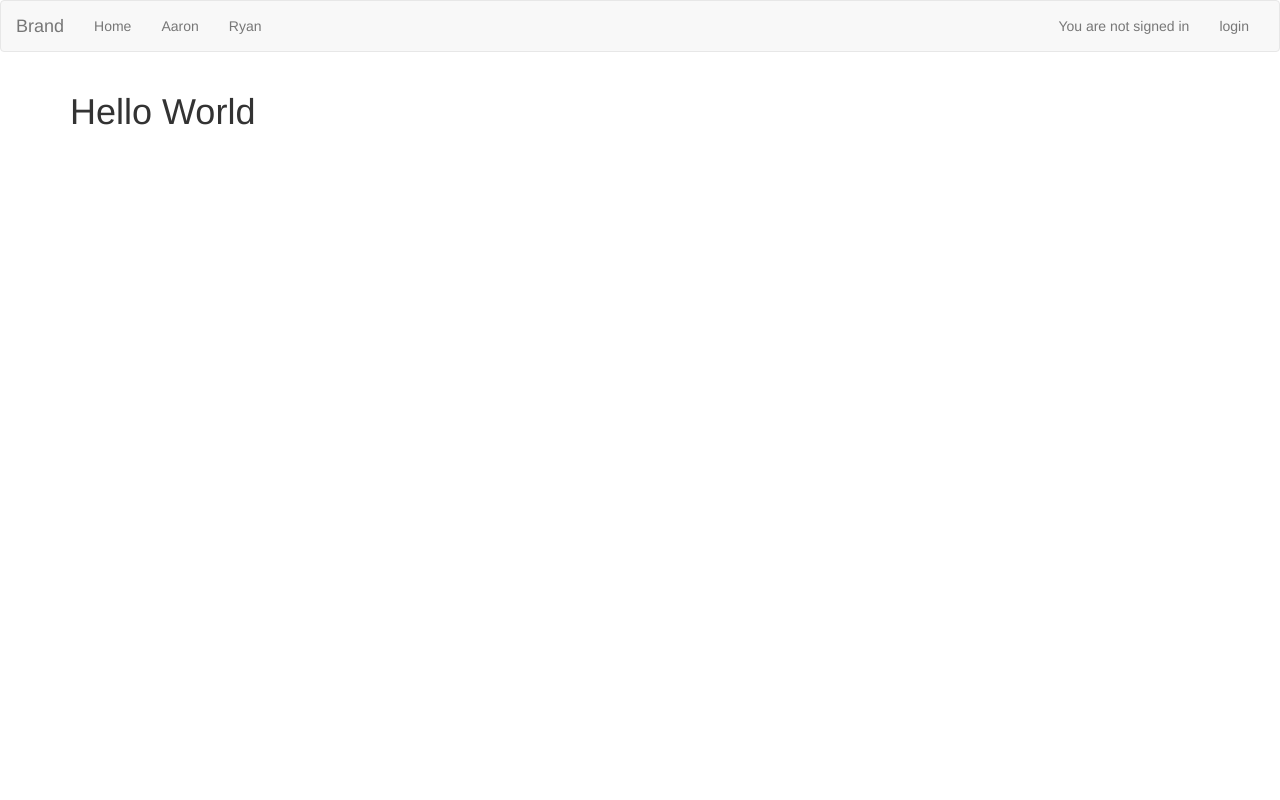
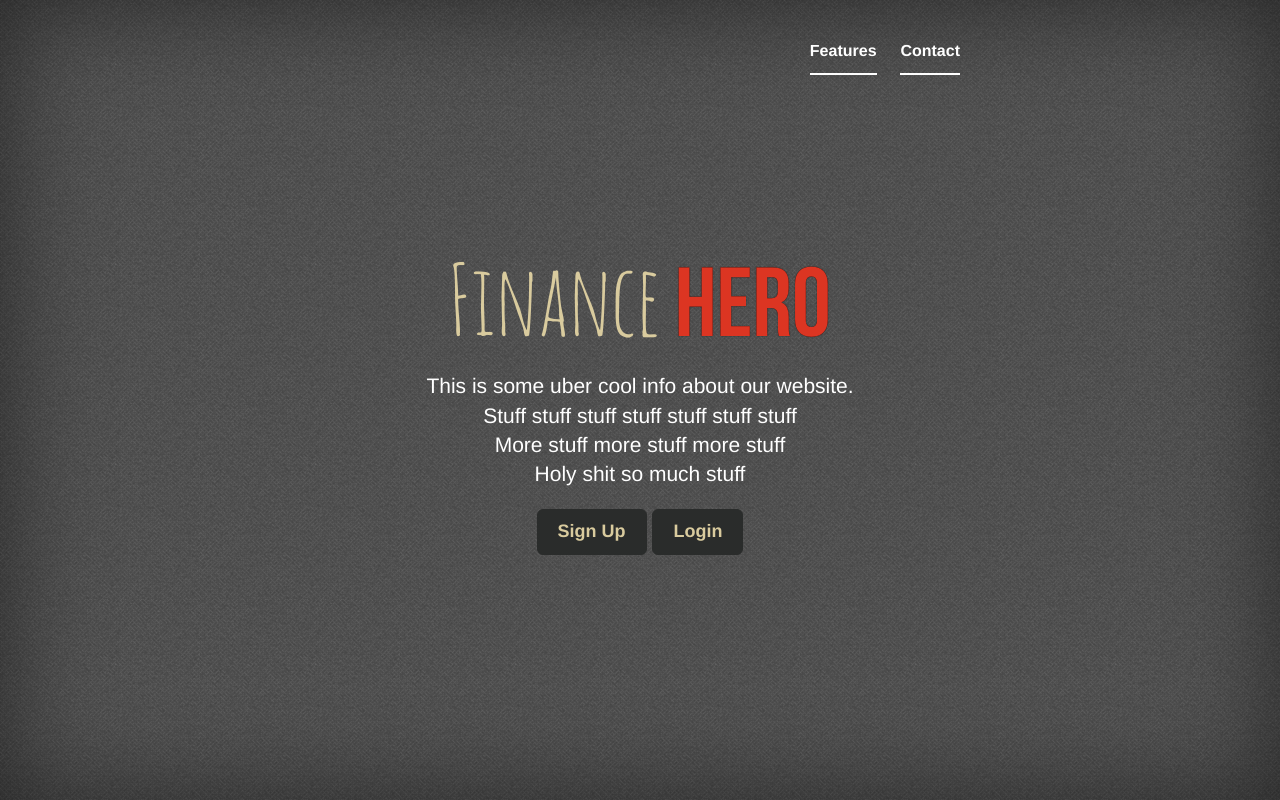
Before and after one commit to j-delaney/code-intuit, a Flask app: page / in a window 1280 px wide. Run offline with Flask 2, Linux system fonts and the light colour scheme; parts of the project's set-up code (start-up, migrations or seed data) failed here and were passed over; some libraries are stand-ins or nearby versions.

Commit message:
user interface shizz

```diff
--- /dev/null
+++ b/app/static/css/cover.css
@@ -0,0 +1,158 @@
+/* Links */
+a,
+a:focus,
+a:hover {
+  color: #fff;
+}
+
+/* Custom default button */
+.btn-default,
+.btn-default:hover,
+.btn-default:focus {
+  color: #D9CB9E;
+  text-shadow: none; /* Prevent inheritence from `body` */
+  background-color: #2A2C2B;
+  border: 1px solid #2A2C2B;
+}
+
+
+/*
+ * Base structure
+ */
+
+html,
+body {
+  height: 100%;
+  background-color: #333;
+}
+body {
+  color: #fff;
+  text-align: center;
+}
+
+/* Extra markup and styles for table-esque vertical and horizontal centering */
+.site-wrapper {
+  display: table;
+  width: 100%;
+  height: 100%; /* For at least Firefox */
+  min-height: 100%;
+  -webkit-box-shadow: inset 0 0 100px rgba(0,0,0,.5);
+          box-shadow: inset 0 0 100px rgba(0,0,0,.5);
+}
+.site-wrapper-inner {
+  display: table-cell;
+  vertical-align: top;
+}
+.cover-container {
+  margin-right: auto;
+  margin-left: auto;
+}
+
+/* Padding for spacing */
+.inner {
+  padding: 30px;
+}
+
+
+/*
+ * Header
+ */
+.masthead-brand {
+  margin-top: 10px;
+  margin-bottom: 10px;
+}
+
+.masthead-nav > li {
+  display: inline-block;
+}
+.masthead-nav > li + li {
+  margin-left: 20px;
+}
+.masthead-nav > li > a {
+  padding-right: 0;
+  padding-left: 0;
+  font-size: 16px;
+  font-weight: bold;
+  color: #fff; /* IE8 proofing */
+  color: rgba(255,255,255,.75);
+  border-bottom: 2px solid transparent;
+}
+.masthead-nav > li > a:hover,
+.masthead-nav > li > a:focus {
+  background-color: transparent;
+  border-bottom-color: #a9a9a9;
+  border-bottom-color: rgba(255,255,255,.25);
+}
+.masthead-nav > .active > a,
+.masthead-nav > .active > a:hover,
+.masthead-nav > .active > a:focus {
+  color: #fff;
+  border-bottom-color: #fff;
+}
+
+@media (min-width: 768px) {
+  .masthead-brand {
+    float: left;
+  }
+  .masthead-nav {
+    float: right;
+  }
+}
+
+
+/*
+ * Cover
+ */
+
+.cover {
+  padding: 0 20px;
+}
+.cover .btn-lg {
+  padding: 10px 20px;
+  font-weight: bold;
+}
+
+
+/*
+ * Footer
+ */
+
+.mastfoot {
+  color: #999; /* IE8 proofing */
+  color: rgba(255,255,255,.5);
+}
+
+
+/*
+ * Affix and center
+ */
+
+@media (min-width: 768px) {
+  /* Pull out the header and footer */
+  .masthead {
+    position: fixed;
+    top: 0;
+  }
+  .mastfoot {
+    position: fixed;
+    bottom: 0;
+  }
+  /* Start the vertical centering */
+  .site-wrapper-inner {
+    vertical-align: middle;
+  }
+  /* Handle the widths */
+  .masthead,
+  .mastfoot,
+  .cover-container {
+    width: 100%; /* Must be percentage or pixels for horizontal alignment */
+  }
+}
+
+@media (min-width: 992px) {
+  .masthead,
+  .mastfoot,
+  .cover-container {
+    width: 700px;
+  }
+}
--- /dev/null
+++ b/app/static/css/style.css
@@ -0,0 +1,31 @@
+body {
+  background-image: url('../img/tweed.png');
+}
+
+#logoBar {
+  width: auto;
+  height: 100px;
+  background-color: #fff;
+}
+
+#logo {
+  font-family: 'amatic';
+  font-size: 7em;
+  color: #D9CB9E;
+}
+
+#logo span {
+  font-family: 'bebas';
+  text-shadow: 0 0 1px #000;
+  color: #DC3522;
+}
+
+@font-face {
+  font-family: 'amatic';
+  src: url('../fonts/AmaticSC-Regular.ttf');
+}
+
+@font-face {
+  font-family: 'bebas';
+  src: url('../fonts/BebasNeue.otf');
+}
--- a/app/templates/base.html
+++ b/app/templates/base.html
@@ -5,6 +5,8 @@
 	<title>{% block title %}{% endblock %}</title>
 
 	<link type="text/css" rel="stylesheet" href="{{ url_for('static', filename='vendor/bootstrap/css/bootstrap.css') }}"/>
+	<link type="text/css" rel="stylesheet" href="{{ url_for('static', filename='css/style.css') }}"/>
+	<link type="text/css" rel="stylesheet" href="{{ url_for('static', filename='css/cover.css') }}"/>
 
     <script type="text/javascript" src="{{ url_for('static', filename='vendor/jquery/jquery-2.1.1.js') }}"></script>
 	<script type="text/javascript" src="{{ url_for('static', filename='vendor/bootstrap/js/bootstrap.js') }}"></script>
--- a/app/templates/index.html
+++ b/app/templates/index.html
@@ -1,6 +1,50 @@
-{% extends "base.html" %}
-{% block title %}Index{% endblock %}
+<!doctype html>
+<html lang="en">
+<head>
+	<meta charset="UTF-8">
+	<title>{% block title %}{% endblock %}</title>
 
-{% block body %}
-<h1>Hello World</h1>
-{% endblock %}
+	<link type="text/css" rel="stylesheet" href="{{ url_for('static', filename='vendor/bootstrap/css/bootstrap.css') }}"/>
+	<link type="text/css" rel="stylesheet" href="{{ url_for('static', filename='css/style.css') }}"/>
+	<link type="text/css" rel="stylesheet" href="{{ url_for('static', filename='css/cover.css') }}"/>
+
+    <script type="text/javascript" src="{{ url_for('static', filename='vendor/jquery/jquery-2.1.1.js') }}"></script>
+	<script type="text/javascript" src="{{ url_for('static', filename='vendor/bootstrap/js/bootstrap.js') }}"></script>
+
+	<!-- Used to insert extra scripts and css -->
+	{% block head %}{% endblock %}
+</head>
+
+<body>
+  <div class="site-wrapper">
+    <div class="site-wrapper-inner">
+      <div class="cover-container">
+        <div class="masthead clearfix">
+          <div class="inner">
+            <nav>
+              <ul class="nav masthead-nav">
+                <li class="active"><a href="#">Features</a></li>
+                <li class="active"><a href="#">Contact</a></li>
+              </ul>
+            </nav>
+          </div>
+        </div>
+
+        <div class="inner cover">
+            <h1 class="cover-heading" id="logo">Finance <span>HERO</span></h1>
+            <p class="lead">
+              This is some uber cool info about our website.<br>
+              Stuff stuff stuff stuff stuff stuff stuff<br>
+              More stuff more stuff more stuff <br>
+              Holy shit so much stuff
+            </p>
+            <p class="lead">
+              <a href="#" class="btn btn-lg btn-default">Sign Up</a>
+              <a href="#" class="btn btn-lg btn-default">Login</a>
+            </p>
+        </div>
+      </div>
+    </div>
+  </div>
+</body>
+</html>
```
Also changed, not shown: app/static/fonts/Amatic-Bold.ttf (added), app/static/fonts/AmaticSC-Regular.ttf (added), app/static/fonts/BebasNeue.otf (added), app/static/img/tweed.png (added), 1 other file.
